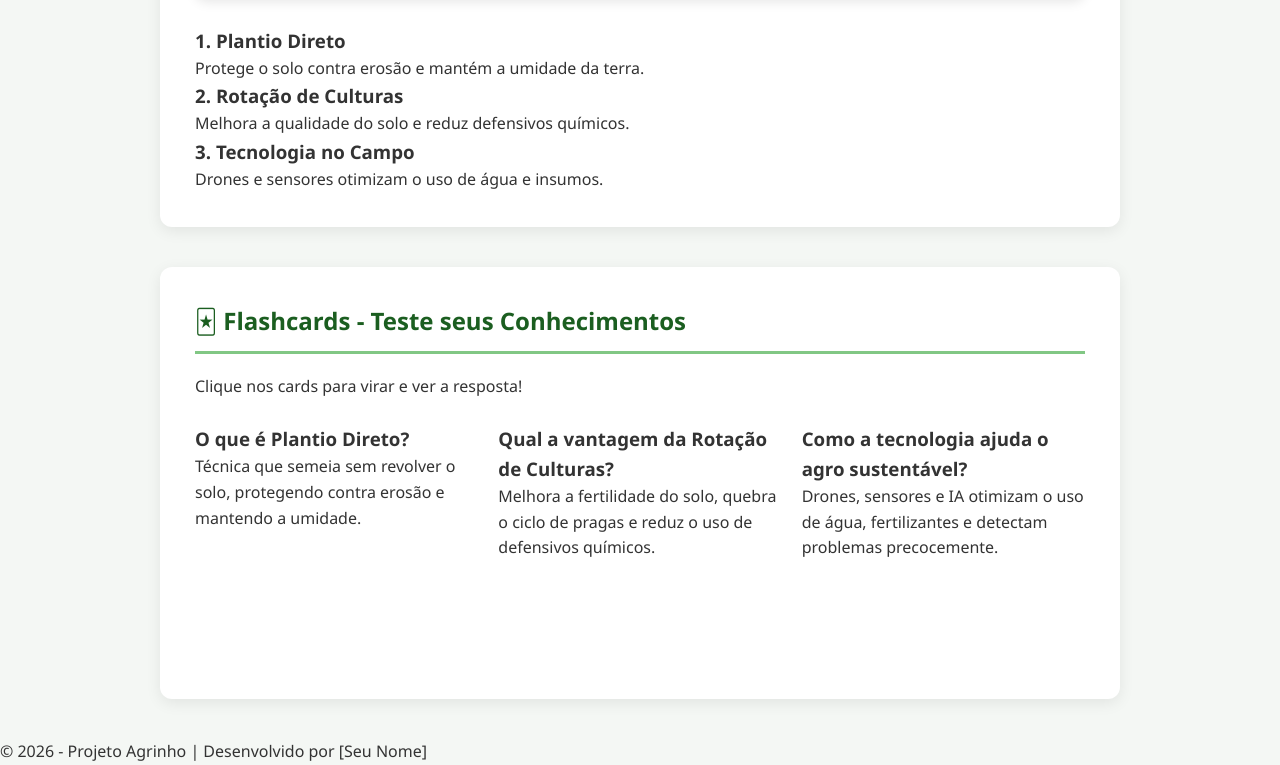
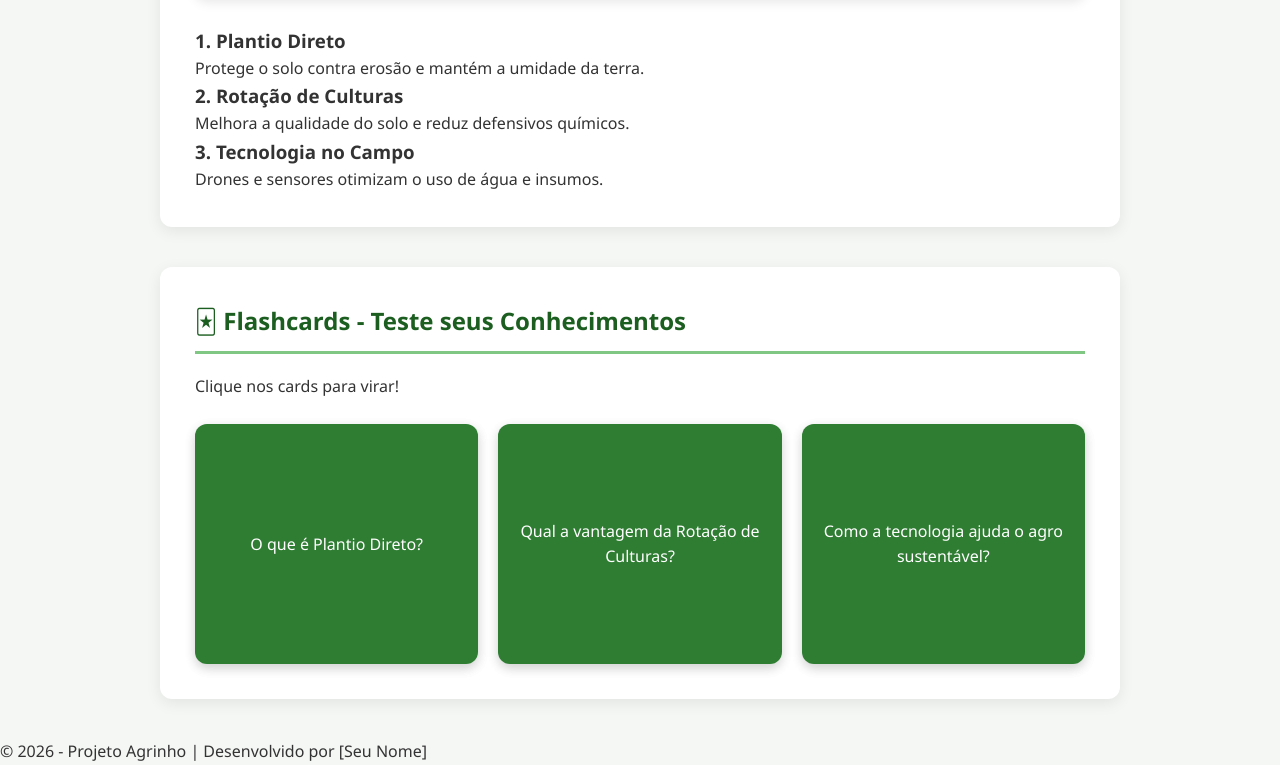
Before and after one commit to manuelllapoletto/AGRINHO2026-2.0, a plain HTML site: page index.html in a window 1280 px wide. Shown: the part 1906-2671 px from the top of the page. Drawn offline with Linux system fonts and the light colour scheme.

Commit message:
Refactor flashcard structure for better readability

```diff
--- a/index.html
+++ b/index.html
@@ -48,44 +48,26 @@
             </article>
         </section>
 
-                  <!-- Flashcards -->
+                          <!-- Flashcards -->
         <section id="flashcards">
             <h2>🃏 Flashcards - Teste seus Conhecimentos</h2>
-            <p>Clique nos cards para virar e ver a resposta!</p>
+            <p>Clique nos cards para virar!</p>
 
             <div class="flashcard-container">
 
-                <div class="flashcard" data-flipped="false">
-                    <div class="flashcard-inner">
-                        <div class="flashcard-front">
-                            <h3>O que é Plantio Direto?</h3>
-                        </div>
-                        <div class="flashcard-back">
-                            <p>Técnica que semeia sem revolver o solo, protegendo contra erosão e mantendo a umidade.</p>
-                        </div>
-                    </div>
+                <div class="flashcard">
+                    <div class="front">O que é Plantio Direto?</div>
+                    <div class="back">Técnica que semeia sem revolver o solo, protegendo contra erosão e mantendo a umidade.</div>
                 </div>
 
-                <div class="flashcard" data-flipped="false">
-                    <div class="flashcard-inner">
-                        <div class="flashcard-front">
-                            <h3>Qual a vantagem da Rotação de Culturas?</h3>
-                        </div>
-                        <div class="flashcard-back">
-                            <p>Melhora a fertilidade do solo, quebra o ciclo de pragas e reduz o uso de defensivos químicos.</p>
-                        </div>
-                    </div>
+                <div class="flashcard">
+                    <div class="front">Qual a vantagem da Rotação de Culturas?</div>
+                    <div class="back">Melhora a fertilidade do solo, quebra o ciclo de pragas e reduz o uso de defensivos químicos.</div>
                 </div>
 
-                <div class="flashcard" data-flipped="false">
-                    <div class="flashcard-inner">
-                        <div class="flashcard-front">
-                            <h3>Como a tecnologia ajuda o agro sustentável?</h3>
-                        </div>
-                        <div class="flashcard-back">
-                            <p>Drones, sensores e IA otimizam o uso de água, fertilizantes e detectam problemas precocemente.</p>
-                        </div>
-                    </div>
+                <div class="flashcard">
+                    <div class="front">Como a tecnologia ajuda o agro sustentável?</div>
+                    <div class="back">Drones, sensores e IA otimizam o uso de água, fertilizantes e detectam problemas precocemente.</div>
                 </div>
 
             </div>
```
